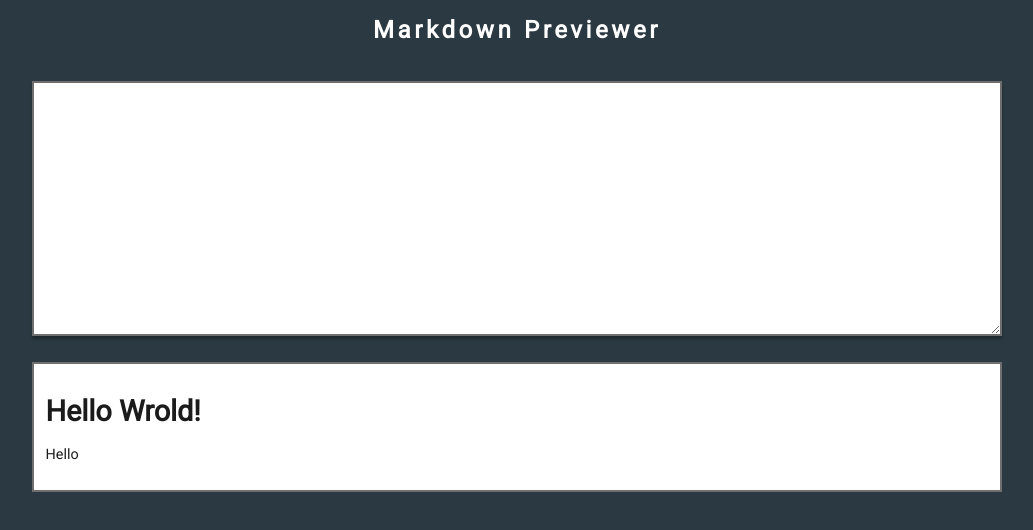
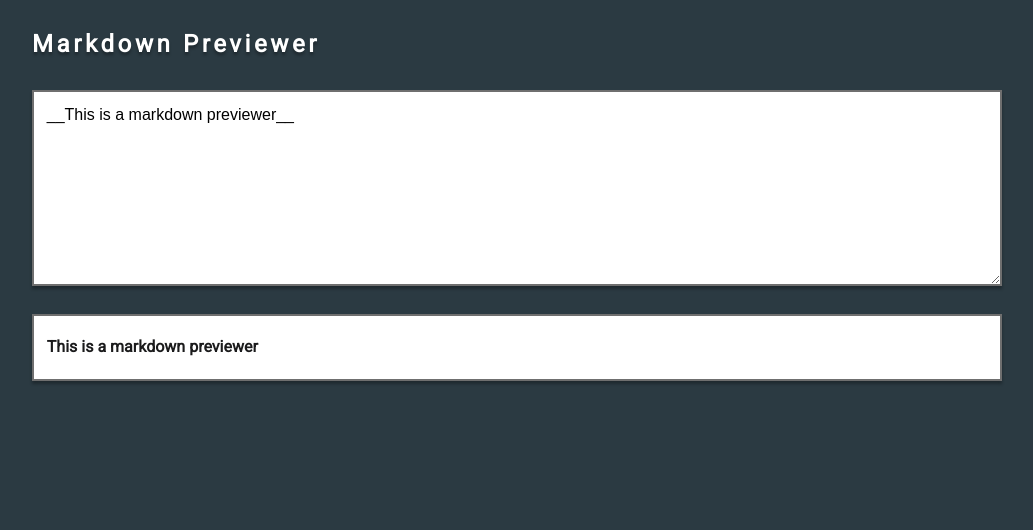
Before and after one commit to alboz1/react-markdown-previewer, a React app: page / in a window 1280 px wide. Shown: the whole page, without its empty margins (123-1156 px from the left). Built offline with nearby package versions, Linux system fonts and the light colour scheme.

Commit message:
Installed marked library to compile markdown. Made the markdown.js and preview.js functional components

```diff
--- a/package.json
+++ b/package.json
@@ -24,6 +24,7 @@
     "webpack-dev-server": "^2.5.1"
   },
   "dependencies": {
+    "marked": "^0.3.6",
     "react": "^15.6.1",
     "react-dom": "^15.6.1"
   }
--- a/src/components/Layout.js
+++ /dev/null
@@ -1,13 +0,0 @@
-import React from 'react';
-import Markdown from './Markdown';
-import Preview from './Preview';
-
-export default function Layout() {
-    return (
-        <main className="container">
-            <h1 className="head-title">Markdown Previewer</h1>
-            <Markdown />
-            <Preview />
-        </main>
-    );
-}
--- a/src/components/Markdown.js
+++ b/src/components/Markdown.js
@@ -1,12 +1,11 @@
 import React from 'react';
 
-class Markdown extends React.Component {
-    render() {
-        return (
-            <div className="markdown-wrapper">
-                <textarea rows="13"></textarea>
-            </div>
-        );
-    }
+const Markdown = (props) => {
+    return (
+        <div className="markdown-wrapper">
+            <textarea value={props.value} rows="8" onChange={props.onChange}></textarea>
+        </div>
+    );
 }
+
 export default Markdown;
--- a/src/components/Preview.js
+++ b/src/components/Preview.js
@@ -1,13 +1,9 @@
 import React from 'react';
 
-class Preview extends React.Component {
-    render() {
-        return (
-            <div className="preview-wrapper">
-                <h1>Hello Wrold!</h1>
-                <p>Hello</p>
-            </div>
-        );
-    }
+const Preview = (props) => {
+    return (
+        <div dangerouslySetInnerHTML={props.renderMarkdown} className="preview-wrapper" />
+    );
 }
+
 export default Preview;
--- a/src/index.js
+++ b/src/index.js
@@ -1,9 +1,9 @@
 import React from 'react';
 import ReactDOM from 'react-dom';
-import Layout from './components/Layout';
+import App from './components/App';
 import './styles/index.sass';
 
 ReactDOM.render(
-  <Layout />,
+  <App />,
   document.getElementById('app')
 );
--- a/src/styles/components/_layout.sass
+++ /dev/null
@@ -1,13 +0,0 @@
-main.container
-    max-width: 970px
-    height: 100vh
-    margin: 0 auto
-    padding: 0 .6em
-
-    .head-title
-        font-size: 1.5em
-        color: #fff
-        text-align: center
-        letter-spacing: .15em
-        margin: 0
-        padding: .7em 0
--- a/src/styles/components/_markdown.sass
+++ b/src/styles/components/_markdown.sass
@@ -1,9 +1,10 @@
 .markdown-wrapper textarea
     width: 100%
+    height: 100%
     resize: vertical
     box-sizing: border-box
-    margin-top: 1.3em
     padding: .8em
     border: 2px solid darken($grey, 25%)
-    box-shadow: 0 3px 3px rgba(0,0,0, .3)
-    font-size: .95em
+    box-shadow: $shadow
+    font-size: 1em
+    line-height: 1.3
--- a/src/styles/components/_preview.sass
+++ b/src/styles/components/_preview.sass
@@ -1,7 +1,12 @@
 .preview-wrapper
     background: #fff
-    margin-top: 1.5em
+    margin: 1.5em 0
     padding: .8em
     border: 2px solid darken($grey, 25%)
-    font-size: .9em
+    box-shadow: $shadow
+    box-sizing: border-box
+    word-wrap: break-word
     color: $black
+    line-height: 1.3
+    p, h1
+        margin: .5em 0
--- a/src/styles/index.sass
+++ b/src/styles/index.sass
@@ -4,12 +4,13 @@
 $grey: #afafaf
 $black: #1b1b1c
 $bg: #2B3A42
+$shadow: 0 3px 3px rgba(0,0,0, .3)
 
 body
     font-family: 'Roboto', sans-serif
     background: $bg
 
 //COMPONENTS
-@import './components/layout'
+@import './components/app'
 @import './components/markdown'
 @import './components/preview'
```
Also changed, not shown: README.md.
